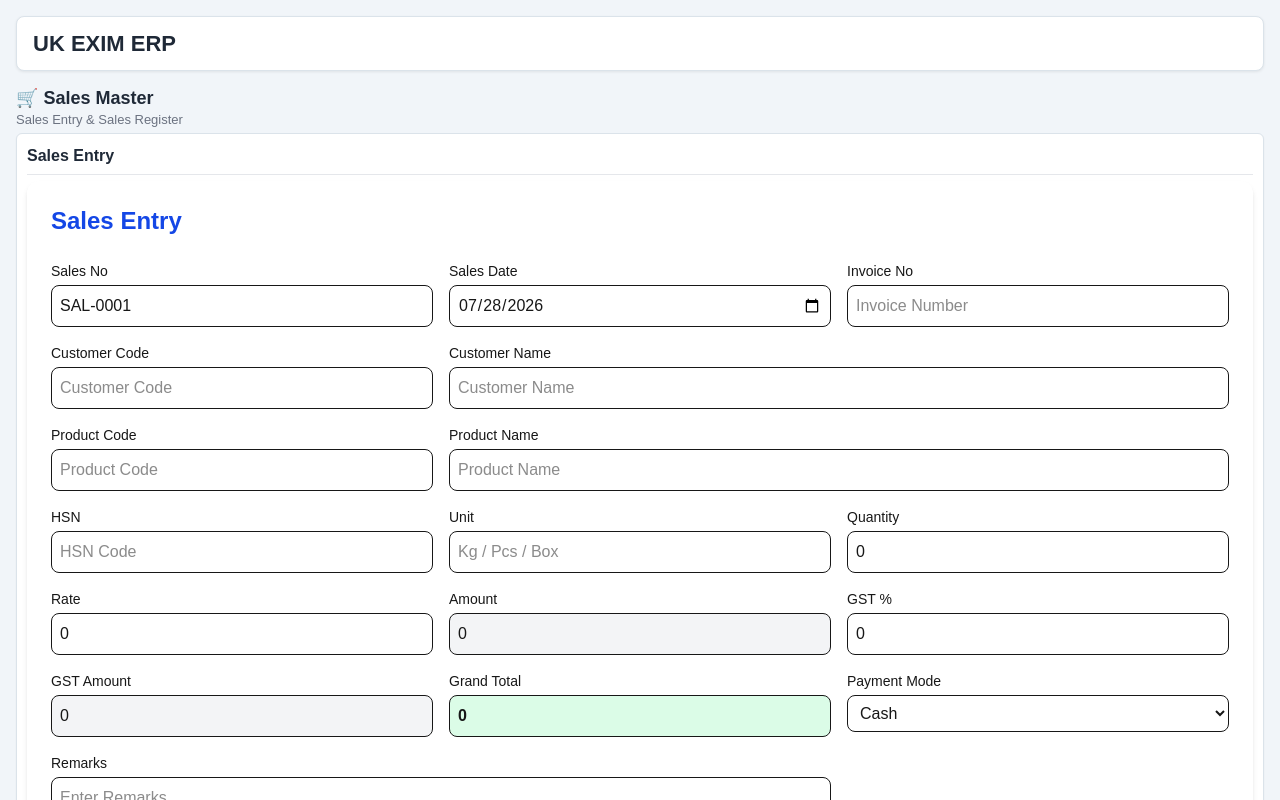
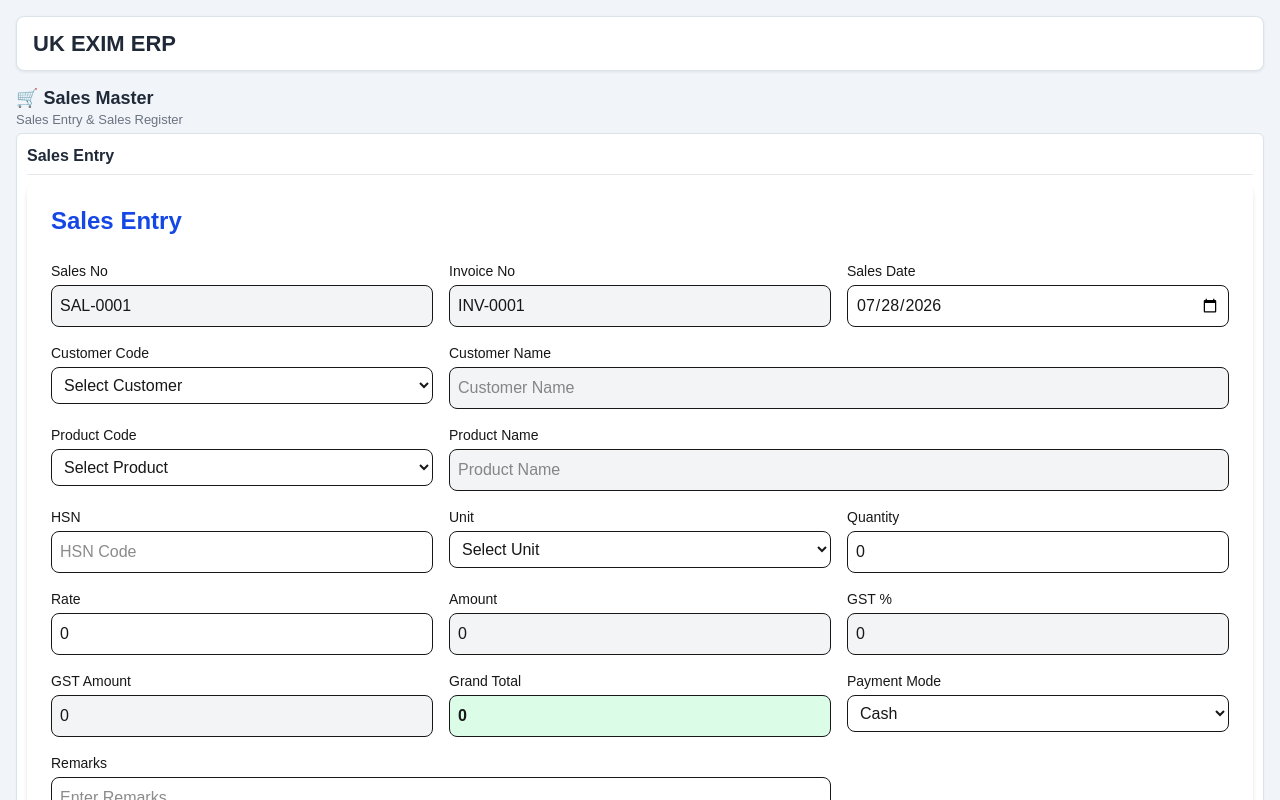
Before and after one commit to uttambhosale65/uk-exim-erp, a Next.js app: page /sales in a window 1280 px wide. Shown: the top 800 px of the page. Built offline with nearby package versions, Linux system fonts and the light colour scheme.

Commit message:
Version 1.0 - Product Master Completed

```diff
--- a/app/components/customer/sales/SalesForm.tsx
+++ b/app/components/customer/sales/SalesForm.tsx
@@ -2,14 +2,26 @@
 
 import React, { useEffect, useMemo, useState } from "react";
 import { Sales } from "./SalesTypes";
+import { Customer } from "../CustomerTypes";
+import { loadCustomers } from "../CustomerStorage";
+
+import { Product } from "../../../product/components/ProductTypes";
+import { loadProducts } from "../../../product/components/ProductStorage";
+
+
+
 
 type SalesFormProps = {
   salesNo: string;
+  invoiceNo: string;
+  editData?: Sales | null;
   onSave: (sale: Sales) => void;
 };
 
 const SalesForm: React.FC<SalesFormProps> = ({
   salesNo,
+  invoiceNo,
+  editData,
   onSave,
 }) => {
   const today = new Date().toISOString().split("T")[0];
@@ -66,12 +78,20 @@ const SalesForm: React.FC<SalesFormProps> = ({
   };
 
   const [form, setForm] = useState<Sales>(initialForm);
+const [customers] = useState<Customer[]>(loadCustomers());
+const [products] = useState<Product[]>(loadProducts());
 useEffect(() => {
+  if (editData) {
+    setForm(editData);
+  } else {
     setForm((prev) => ({
-    ...prev,
+      ...initialForm,
       salesNo,
+      invoiceNo,
     }));
-}, [salesNo]);
+  }
+}, [editData, salesNo, invoiceNo]);
+
 const amount = useMemo(() => {
     return form.qty * form.rate;
   }, [form.qty, form.rate]);
@@ -103,7 +123,12 @@ useEffect(() => {
   };
 
   const handleReset = () => {
-    setForm(initialForm);
+    setForm({
+      ...initialForm,
+      salesNo,
+      invoiceNo,
+      salesDate: today,
+    });
   };
   return (
     <div className="bg-white rounded-xl shadow-md p-6">
@@ -123,9 +148,21 @@ useEffect(() => {
             type="text"
             name="salesNo"
             value={form.salesNo}
-            onChange={handleChange}
-            className="w-full border rounded-lg p-2"
-            placeholder="Auto / Manual"
+            readOnly
+            className="w-full border rounded-lg p-2 bg-gray-100"
+          />
+        </div>
+
+        <div>
+          <label className="block text-sm font-medium mb-1">
+            Invoice No
+          </label>
+          <input
+            type="text"
+            name="invoiceNo"
+            value={form.invoiceNo}
+            readOnly
+            className="w-full border rounded-lg p-2 bg-gray-100"
           />
         </div>
 
@@ -142,76 +179,101 @@ useEffect(() => {
           />
         </div>
 
-        <div>
-          <label className="block text-sm font-medium mb-1">
-            Invoice No
-          </label>
-          <input
-            type="text"
-            name="invoiceNo"
-            value={form.invoiceNo}
-            onChange={handleChange}
-            className="w-full border rounded-lg p-2"
-            placeholder="Invoice Number"
-          />
-        </div>
-
-        {/* Customer Details */}
+        {/* Customer */}
 
         <div>
   <label className="block text-sm font-medium mb-1">
     Customer Code
   </label>
-          <input
-            type="text"
-            name="customerCode"
+
+  <select
     value={form.customerCode}
-            onChange={handleChange}
     className="w-full border rounded-lg p-2"
-            placeholder="Customer Code"
-          />
+    onChange={(e) => {
+      const customer = customers.find(
+        (c) => c.code === e.target.value
+      );
+
+      if (!customer) return;
+
+      setForm((prev) => ({
+        ...prev,
+        customerCode: customer.code,
+        customerName: customer.name,
+      }));
+    }}
+  >
+    <option value="">Select Customer</option>
+
+    {customers.map((customer) => (
+      <option key={customer.code} value={customer.code}>
+        {customer.code}
+      </option>
+    ))}
+  </select>
 </div>
 
         <div className="md:col-span-2">
   <label className="block text-sm font-medium mb-1">
     Customer Name
   </label>
+
   <input
     type="text"
-            name="customerName"
     value={form.customerName}
-            onChange={handleChange}
-            className="w-full border rounded-lg p-2"
+    readOnly
+    className="w-full border rounded-lg p-2 bg-gray-100"
     placeholder="Customer Name"
   />
 </div>
-
-        {/* Product Details */}
+        {/* Product */}
 
        <div>
   <label className="block text-sm font-medium mb-1">
     Product Code
   </label>
-          <input
-            type="text"
-            name="productCode"
+
+  <select
     value={form.productCode}
-            onChange={handleChange}
     className="w-full border rounded-lg p-2"
-            placeholder="Product Code"
-          />
+    onChange={(e) => {
+      const product = products.find(
+        (p) => p.code === e.target.value
+      );
+
+      if (!product) return;
+
+      setForm((prev) => ({
+        ...prev,
+        productCode: product.code,
+        productName: product.name,
+        hsn: product.hsn,
+        unit: product.unit,
+        rate: product.sale,
+        gst: Number(String(product.gst).replace("%", "")),
+      }));
+    }}
+  >
+    <option value="">Select Product</option>
+
+    {products.map((product) => (
+      <option key={product.code} value={product.code}>
+        {product.code}
+      </option>
+    ))}
+  </select>
 </div>
 
         <div className="md:col-span-2">
   <label className="block text-sm font-medium mb-1">
     Product Name
   </label>
+
   <input
     type="text"
-            name="productName"
     value={form.productName}
-            onChange={handleChange}
-            className="w-full border rounded-lg p-2"
+    readOnly
+    className="w-full border rounded-lg p-2 bg-gray-100"
     placeholder="Product Name"
   />
 </div>
@@ -234,14 +296,17 @@ useEffect(() => {
           <label className="block text-sm font-medium mb-1">
             Unit
           </label>
-          <input
-            type="text"
+          <select
             name="unit"
             value={form.unit}
             onChange={handleChange}
             className="w-full border rounded-lg p-2"
-            placeholder="Kg / Pcs / Box"
-          />
+          >
+            <option value="">Select Unit</option>
+            <option value="Kg">Kg</option>
+            <option value="Pkt">Pkt</option>
+            <option value="Box">Box</option>
+          </select>
         </div>
        {/* Quantity & Rate */}
 
@@ -293,11 +358,9 @@ useEffect(() => {
   </label>
   <input
     type="number"
-            name="gst"
     value={form.gst}
-            onChange={handleChange}
-            className="w-full border rounded-lg p-2"
-            min={0}
+    readOnly
+    className="w-full border rounded-lg p-2 bg-gray-100"
   />
 </div>
 
@@ -362,7 +425,9 @@ useEffect(() => {
 </div>
 
 </div>
+
 <div className="flex justify-end gap-3 mt-6">
+
   <button
     type="button"
     onClick={handleReset}
@@ -374,31 +439,64 @@ useEffect(() => {
   <button
     type="button"
     onClick={() => {
+
+      // Validation
+      if (!form.customerCode.trim()) {
+        alert("Please select Customer.");
+        return;
+      }
+
+      if (!form.productCode.trim()) {
+        alert("Please select Product.");
+        return;
+      }
+
+      if (form.qty <= 0) {
+        alert("Quantity should be greater than zero.");
+        return;
+      }
+
+      if (form.rate <= 0) {
+        alert("Rate should be greater than zero.");
+        return;
+      }
+
       const now = new Date().toISOString();
 
           const sale: Sales = {
   ...form,
+
   amount,
   gstAmount,
-              netAmount: grandTotal,
+
   taxableAmount: amount,
+
   cgst: form.gst / 2,
   sgst: form.gst / 2,
   igst: 0,
+
   grandTotal,
+  netAmount: grandTotal,
+
   createdAt: form.createdAt || now,
   updatedAt: now,
 };
 
 onSave(sale);
+
 handleReset();
+
+            alert("Sales Entry Saved Successfully.");
           }}
           className="px-5 py-2 rounded-lg bg-blue-600 text-white hover:bg-blue-700"
         >
           Save
         </button>
+
       </div>
+
     </div>
   );
 };
+
 export default SalesForm;
--- a/app/product/components/ProductForm.tsx
+++ b/app/product/components/ProductForm.tsx
@@ -100,6 +100,21 @@ export default function ProductForm({
 
   if (!product.name.trim()) {
     alert("Please enter Product Name");
+    return;
+  }
+
+  if (!product.hsn.trim()) {
+    alert("Please enter HSN Code");
+    return;
+  }
+
+  if (product.sale <= 0) {
+    alert("Sale Price should be greater than zero");
+    return;
+  }
+
+  if (product.mrp < product.sale) {
+    alert("MRP should not be less than Sale Price");
     return;
   }
 
--- a/app/product/components/ProductStorage.ts
+++ b/app/product/components/ProductStorage.ts
@@ -7,15 +7,16 @@ export function loadProducts(): Product[] {
     return [];
   }
 
+  try {
     const data = localStorage.getItem(STORAGE_KEY);
 
     if (!data) {
       return [];
     }
 
-  try {
     return JSON.parse(data) as Product[];
-  } catch {
+  } catch (error) {
+    console.error("Failed to load products:", error);
     return [];
   }
 }
@@ -25,10 +26,14 @@ export function saveProducts(products: Product[]) {
     return;
   }
 
+  try {
     localStorage.setItem(
       STORAGE_KEY,
       JSON.stringify(products)
     );
+  } catch (error) {
+    console.error("Failed to save products:", error);
+  }
 }
 
 export function clearProducts() {
@@ -48,14 +53,13 @@ export function getNextProductCode(
 
   const maxNumber = products.reduce((max, product) => {
     const number = parseInt(
-      product.code.replace("P", "")
+      product.code.replace("P", ""),
+      10
     );
 
-    if (isNaN(number)) {
-      return max;
-    }
-
-    return Math.max(max, number);
+    return Number.isNaN(number)
+      ? max
+      : Math.max(max, number);
   }, 0);
 
   return `P${String(maxNumber + 1).padStart(4, "0")}`;
--- a/app/product/page.tsx
+++ b/app/product/page.tsx
@@ -7,6 +7,7 @@ import { Product } from "./components/ProductTypes";
 import {
   loadProducts,
   saveProducts,
+  getNextProductCode,
 } from "./components/ProductStorage";
 
 export default function ProductPage() {
@@ -67,9 +68,10 @@ export default function ProductPage() {
       </h1>
 
       <ProductForm
-        products={products}
+        productCode={getNextProductCode(products)}
+        editingProduct={editingProduct}
         onSave={handleSave}
-        editingProduct={editingProduct}
+        onCancelEdit={() => setEditingProduct(null)}
       />
 
       <ProductTable
--- a/app/sales/page.tsx
+++ b/app/sales/page.tsx
@@ -123,6 +123,7 @@ export default function SalesPage() {
       <SalesForm
   salesNo={salesNo}
   invoiceNo={invoiceNo}
+  editData={editingSale}
   onSave={addSales}
 />
 
```
Also changed, not shown: app/product/components/ProductTable.tsx (+36 -10 lines). Lines whose indentation alone changed are shown as unchanged.
